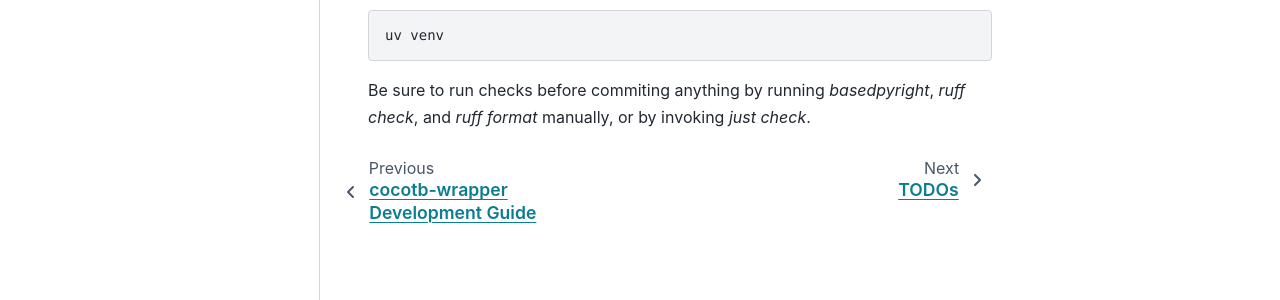
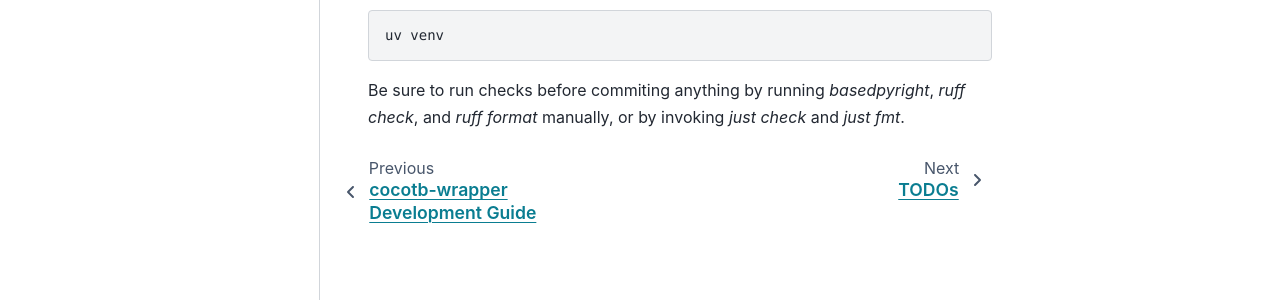
Before and after one commit to InES-HPMM/cocotb-wrapper, a Sphinx documentation site: the page built from docs/dev/setup.rst, in a window 1280 px wide. Shown: the part 436-736 px from the top of the page. Built offline with Sphinx 7.4.7 and the PyData theme 0.15.4, drawn with Linux system fonts in a browser that asks for light colours; formulas are drawn with MathJax 3.

Commit message:
fix: `just check` only lints the sources. `just format` changed to `just fmt`

```diff
--- a/docs/dev/setup.rst
+++ b/docs/dev/setup.rst
@@ -20,4 +20,5 @@ to generate the documentation. You are now free to either run commands through
    uv venv
 
 Be sure to run checks before commiting anything by running `basedpyright`,
-`ruff check`, and `ruff format` manually, or by invoking `just check`.
+`ruff check`, and `ruff format` manually, or by invoking `just check` and
+`just fmt`.
```
Also changed, not shown: 1 other file.
